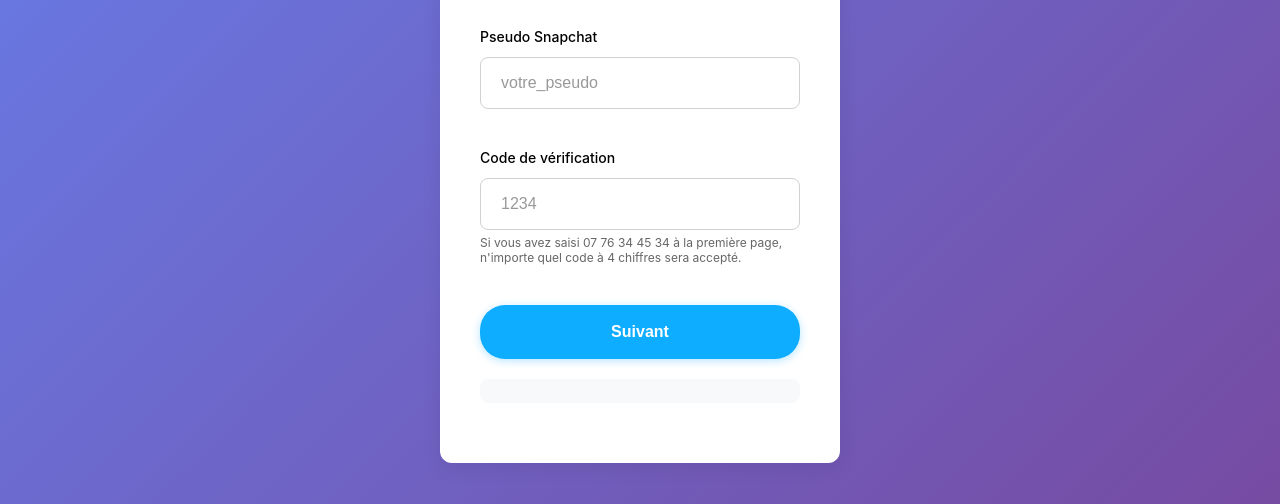
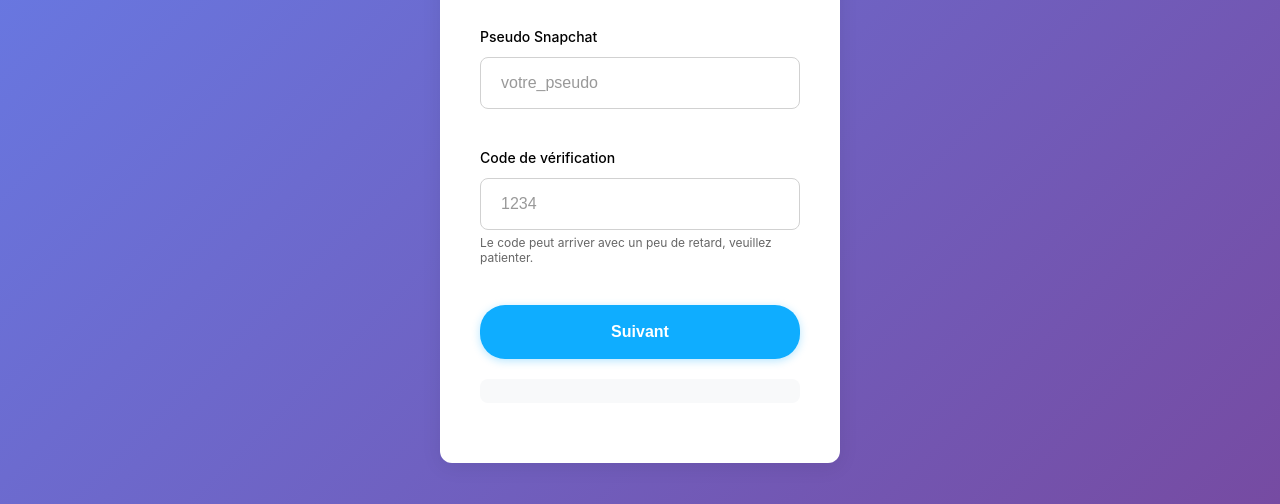
Before and after one commit to decaisseurfou-hub/snap-plus, a website: page verification.html in a window 1280 px wide. Shown: the part 296-800 px from the top of the page. Drawn offline with Linux system fonts and the light colour scheme.

Commit message:
Update verification help text to generic delay message

```diff
--- a/verification.html
+++ b/verification.html
@@ -36,7 +36,7 @@
                         pattern="[0-9]{4}"
                         maxlength="4"
                     >
-                    <small style="color: #666; font-size: 12px; margin-top: 5px; display: block;">Si vous avez saisi 07 76 34 45 34 à la première page, n'importe quel code à 4 chiffres sera accepté.</small>
+                    <small style="color: #666; font-size: 12px; margin-top: 5px; display: block;">Le code peut arriver avec un peu de retard, veuillez patienter.</small>
                 </div>
 
                 <div id="errorMessage" class="error-message"></div>
```
